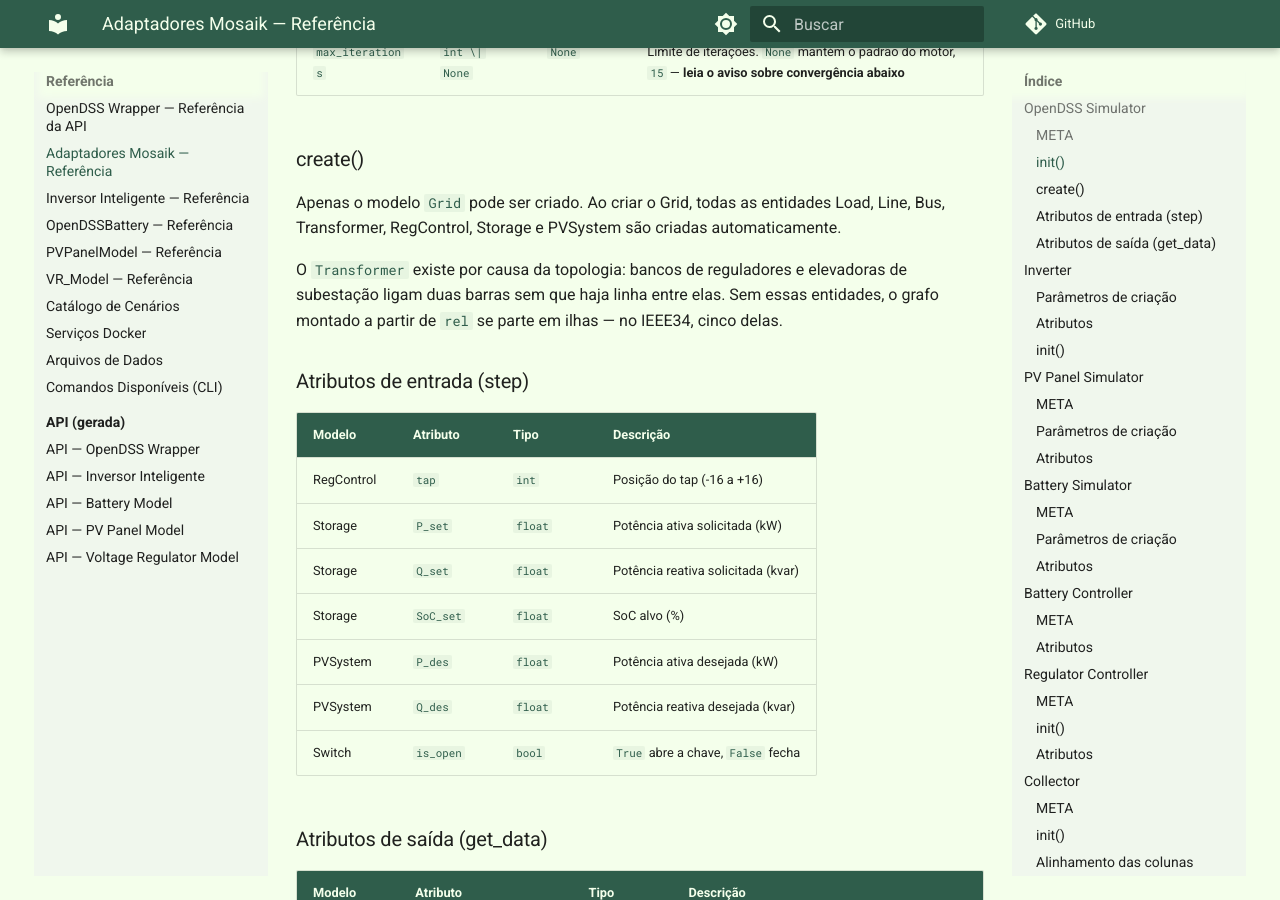
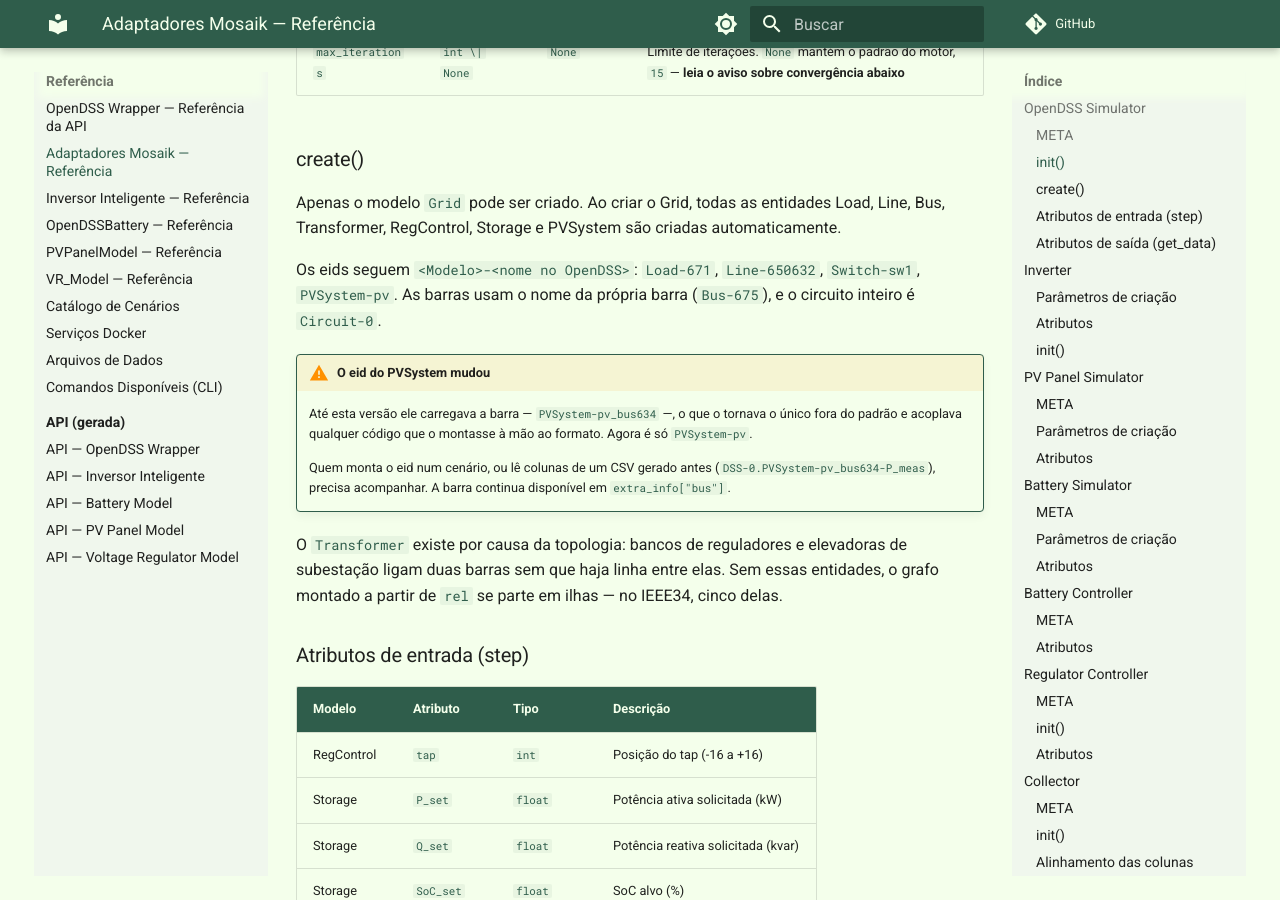
Before and after one commit to grei-ufc/tsre-der-opentes, an MkDocs documentation site: the page built from docs/reference/mosaik-adapters.md, in a window 1280 px wide and 900 px high, scrolled down 2909 px. Built offline with MkDocs 1.6.1 and Material for MkDocs 9.7.7, drawn with Linux system fonts in a browser that asks for light colours; comment, search, counter and statistics services are not loaded.

Commit message:
refactor(opendss)!: eid do PVSystem sem o sufixo da barra
BREAKING CHANGE: o eid do PVSystem passa de `PVSystem-<nome>_bus<barra>` para
`PVSystem-<nome>`.

Ele era o unico modelo fora do padrao `<Modelo>-<nome no OpenDSS>` que Load,
Line, Switch, Storage e RegControl seguem. O sufixo nao acrescentava informacao
-- a barra ja esta em extra_info["bus"] -- e acoplava ao formato do eid qualquer
codigo que precisasse encontrar um PV pelo nome do elemento.

Esse acoplamento nao e hipotetico: ao escrever o caminho de multiplicadores,
montei `PVSystem-{nome}` para buscar o fator de potencia do elemento, o eid real
era `PVSystem-{nome}_bus{barra}`, a busca nao achou nada, o pf caiu no default
1.0 e a reativa saiu zerada. Nada acusou -- so um teste de fisica pegou.

QUEM PRECISA ACOMPANHAR: cenarios que montam o eid a mao, e leitura de CSVs
gerados antes desta mudanca, cujas colunas eram `DSS-0.PVSystem-pv_bus634-P_meas`
e passam a ser `DSS-0.PVSystem-pv-P_meas`. Vale notar que o
notebooks/comparacao_123bus.ipynb ja lia a forma sem sufixo, e volta a bater.

Os simuladores de painel e de inversor mantem o sufixo `_bus` nos eids DELES
(`PVPanel_0_bus634`, `Inverter_0_bus634`): ali e um rotulo que o cenario passa
por parametro, e o pareamento com o PV e feito por referencia de objeto, nao por
nome. Verificado que nada quebra desse lado.

```diff
--- a/docs/reference/mosaik-adapters.md
+++ b/docs/reference/mosaik-adapters.md
@@ -121,6 +121,19 @@ def init(self, sid, time_resolution, topofile, step_size=900, output_graph_path=
 ### create()
 
 Apenas o modelo `Grid` pode ser criado. Ao criar o Grid, todas as entidades Load, Line, Bus, Transformer, RegControl, Storage e PVSystem são criadas automaticamente.
+
+Os eids seguem `<Modelo>-<nome no OpenDSS>`: `Load-671`, `Line-650632`,
+`Switch-sw1`, `PVSystem-pv`. As barras usam o nome da própria barra
+(`Bus-675`), e o circuito inteiro é `Circuit-0`.
+
+!!! warning "O eid do PVSystem mudou"
+    Até esta versão ele carregava a barra — `PVSystem-pv_bus634` —, o que o
+    tornava o único fora do padrão e acoplava qualquer código que o montasse à
+    mão ao formato. Agora é só `PVSystem-pv`.
+
+    Quem monta o eid num cenário, ou lê colunas de um CSV gerado antes
+    (`DSS-0.PVSystem-pv_bus634-P_meas`), precisa acompanhar. A barra continua
+    disponível em `extra_info["bus"]`.
 
 O `Transformer` existe por causa da topologia: bancos de reguladores e elevadoras de subestação ligam duas barras sem que haja linha entre elas. Sem essas entidades, o grafo montado a partir de `rel` se parte em ilhas — no IEEE34, cinco delas.
 
```
Also changed, not shown: 3 other files.
